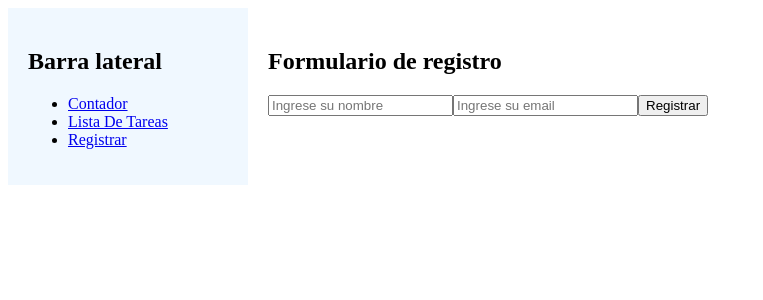
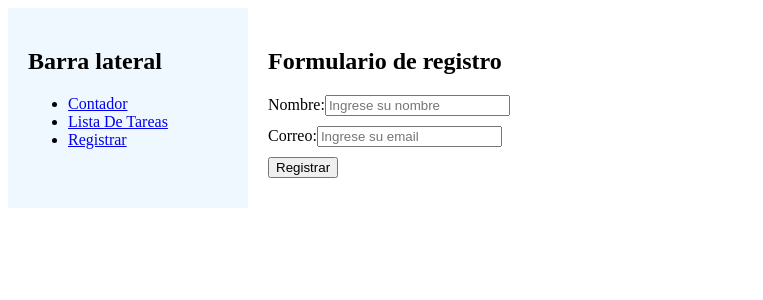
Before and after one commit to AlfredoVerdin/proyecto-vue, a Vue app: page /registrar in a window 1280 px wide. Shown: the top 300 px of the page, without its empty margins (0-763 px from the left). Built offline with nearby package versions, Linux system fonts and the light colour scheme.

Commit message:
instala vee-validate y crea modulos

```diff
--- /dev/null
+++ b/src/modules/registro/schemas/validationSchema.js
@@ -0,0 +1,6 @@
+import * as yup from 'yup';
+
+export const schema = yup.object({
+    nombre: yup.string().required(),
+    email: yup.string().email().required()
+});
--- a/src/modules/registro/views/RegistrarView.vue
+++ b/src/modules/registro/views/RegistrarView.vue
@@ -1,10 +1,33 @@
 <template>
     <div>
         <h2>Formulario de registro</h2>
-        <input type="text" placeholder="Ingrese su nombre">
-        <input type="email" placeholder="Ingrese su email">
-        <button type="submit">Registrar</button>
+        <Form :validation-schema="schema" @submit="onSubmit">
+            <div class="form">
+                <label for="nombre">Nombre:</label>
+                <Field type="text" name="nombre" id="nombre" placeholder="Ingrese su nombre"/>
+                <ErrorMessage name="nombre"></ErrorMessage>
+            </div>
+            <div class="form">
+                <label for="correo">Correo:</label>
+                <Field type="email" name="email" id="correo" placeholder="Ingrese su email"/>
+                <ErrorMessage name="email"></ErrorMessage>
+            </div>
+            <div  class="form">
+                <button type="submit">Registrar</button>
+            </div>
+        </Form>
     </div>
 </template>
-<script setup></script>
-<style scoped></style>
+<script setup>
+import {Form, Field, ErrorMessage} from 'vee-validate';
+import {schema} from '../schemas/validationSchema';
+
+const onSubmit = () => {
+    console.log('Se ha enviado el formulario')
+}
+</script>
+<style scoped>
+.form {
+    margin-bottom: 10px;
+}
+</style>
```
